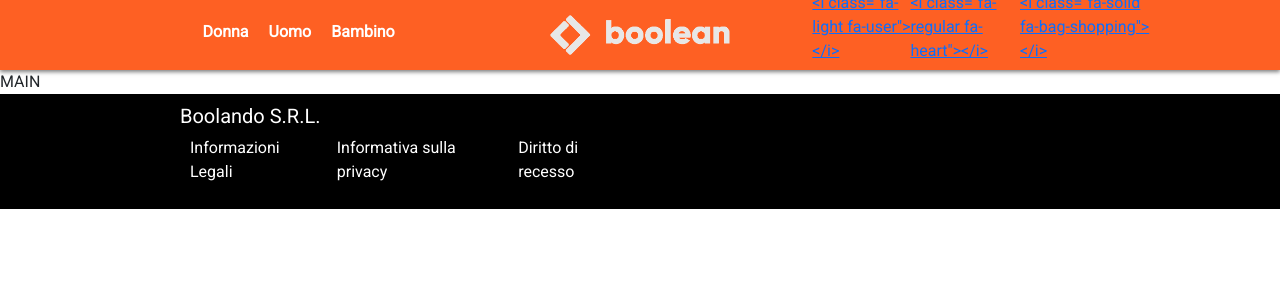
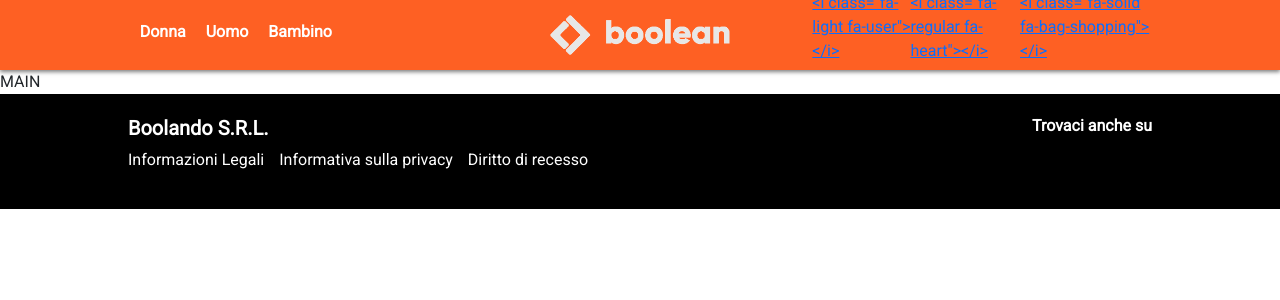
Before and after one commit to Shinrael/vite-boolando, a Vue app: page / in a window 1280 px wide. Shown: the top 300 px of the page. Built offline with nearby package versions, Linux system fonts and the light colour scheme.

Commit message:
[add] footer

```diff
--- a/src/components/Footer.vue
+++ b/src/components/Footer.vue
@@ -1,21 +1,40 @@
 <script>
   export default {
-
+    data(){
+      return{
+        informations:[
+          {
+            title:'Informazioni Legali',
+            link: '#',
+          },
+          {
+            title:'Informativa sulla privacy',
+            link: '#',
+          },
+          {
+            title:'Diritto di recesso',
+            link: '#',
+          },
+        ]
+      }
+    }
   }
 </script>
 
 <template>
-  <footer class="d-flex align-items-center">
-    <div class="left d-flex flex-column">
+  <footer class="d-flex align-items-center justify-content-center">
+    <div class="main-wrapper d-flex">
+      <div class="left d-flex flex-column">
       <h5>Boolando S.R.L.</h5>
       <ul class="d-flex list-unstyled ">
-        <li><a href="#">Informazioni Legali</a></li>
-        <li><a href="#">Informativa sulla privacy</a></li>
-        <li><a href="#">Diritto di recesso</a></li>
+        <li v-for="(info,index) in informations" :key="index">
+          <a href="{{ info.link }}">{{ info.title }}</a>
+        </li>
       </ul>
-    </div>
-    <div class="right">
-
+      </div>
+      <div class="right d-flex flex-column align-items-end ">
+        <h6>Trovaci anche su</h6>
+      </div>
     </div>
   </footer>
 </template>
@@ -30,12 +49,16 @@ footer{
   height: 115px;
   background-color: $bg-color-footer;
   color: $color-font;
-  .left{
+  .main-wrapper{
+    width: 80%;
+    .left{
     width: 50%;
-    padding-left: 180px;
+    h5{
+      font-weight: bold;
+    }
     ul{
       li{
-        padding: 0 10px;
+        padding: 0 15px 0 0;
         a{
           text-decoration: none;
           color: $color-font;
@@ -45,6 +68,11 @@ footer{
   }
   .right{
     width: 50%;
+    h6{
+      font-weight: bold;
+    }
   }
+  }
+
 }
 </style>
--- a/src/components/Header.vue
+++ b/src/components/Header.vue
@@ -38,7 +38,7 @@
 <template>
   <header class="d-flex justify-content-center">
     <div class="main-wrapper d-flex justify-content-around align-items-center">
-      <div class="menu d-flex justify-content-center">
+      <div class="menu d-flex">
       <ul class="d-flex list-unstyled align-items-center">
         <li v-for="(item,index) in menu" :key="index">
           <a href="{{ item.link }}">{{ item.title }}</a>
```
